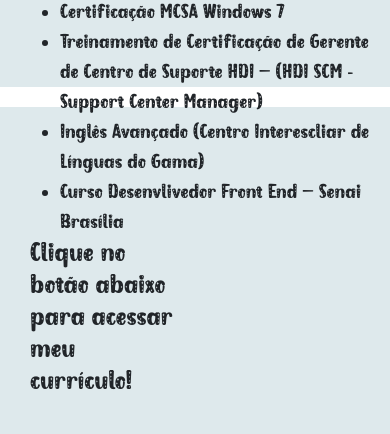
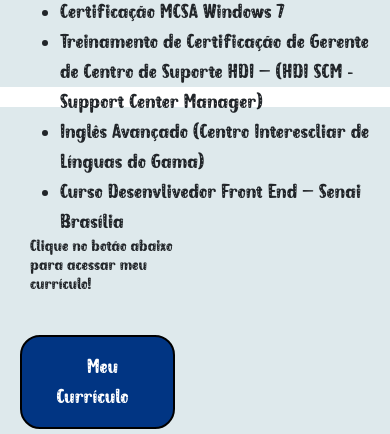
Before and after one commit to SilviaNajara/silvianajara.github.io, a plain HTML site: page index.html in a window 390 px wide. Shown: the part 1699-2133 px from the top of the page. Drawn offline with nearby package versions, Linux system fonts and the light colour scheme.

Commit message:
Update style.css

```diff
--- a/css/style.css
+++ b/css/style.css
@@ -290,5 +290,9 @@ footer{
     #minhaImagem{
         margin-left: 30%;
     }
+    h4{
+        font-size: 16px;
+    }
+
 
 }
```
